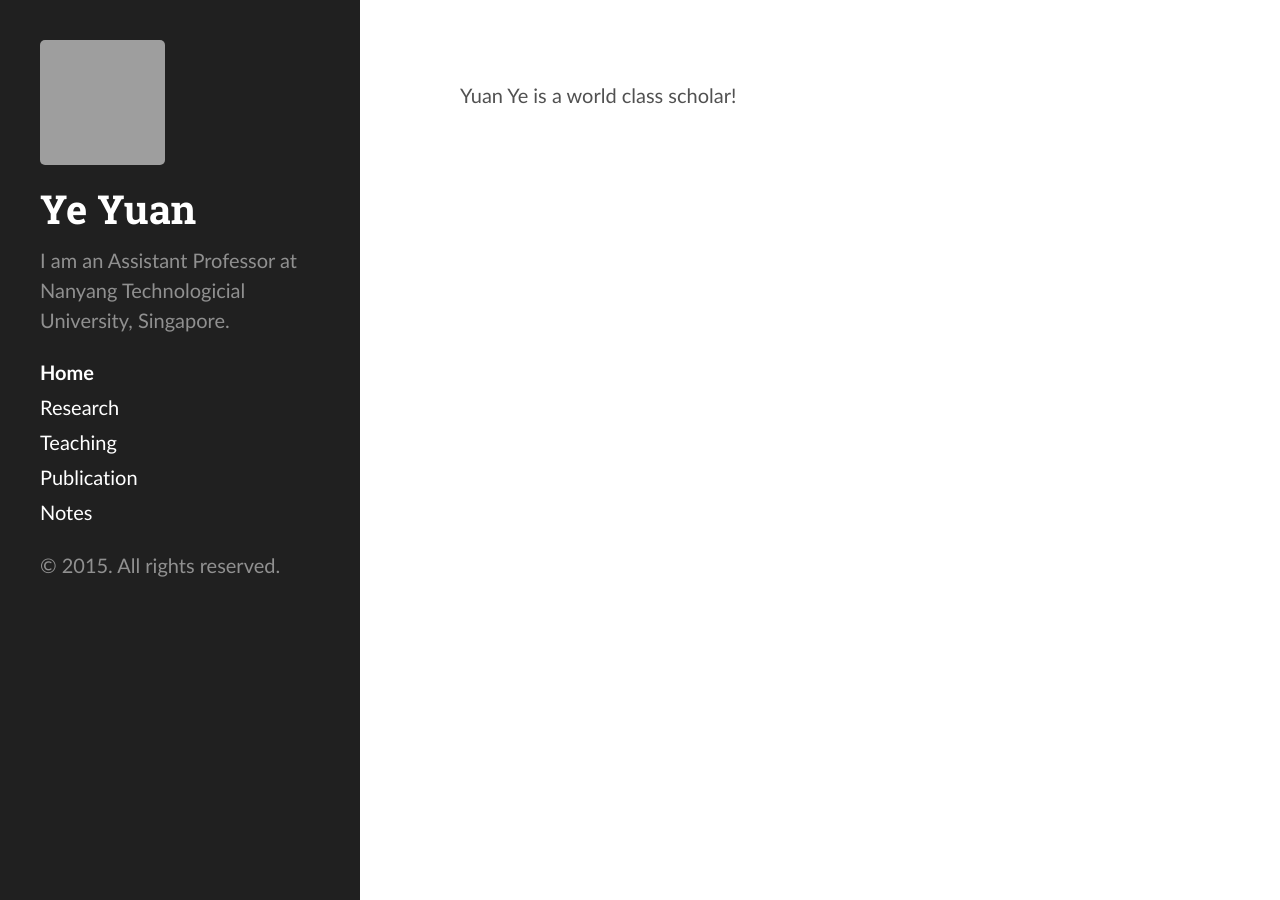
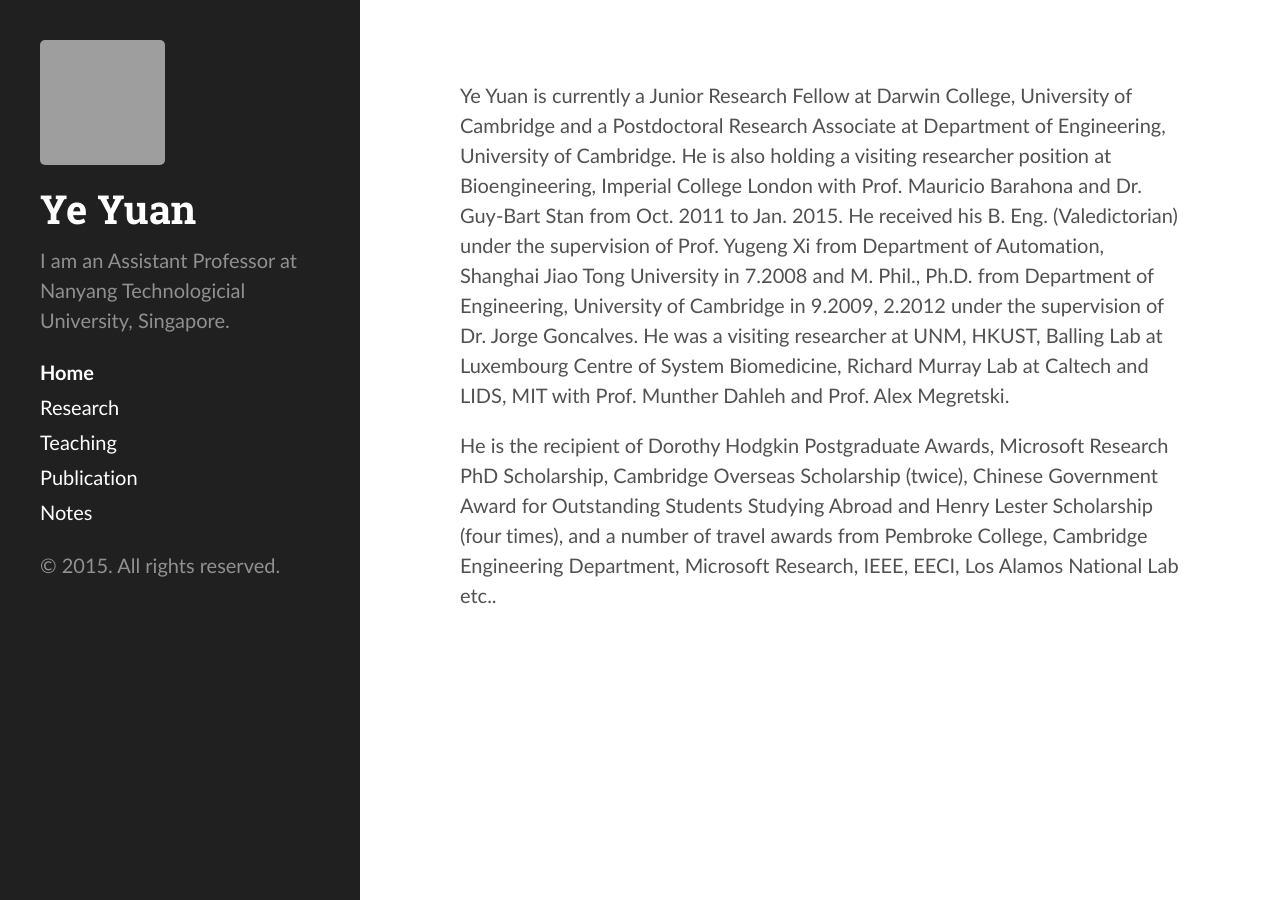
Before and after one commit to yy311/yy311.github.io, a Jekyll site: the page built from index.md, in a window 1280 px wide. Built offline with Jekyll 4.4.1, drawn with Linux system fonts in a browser that asks for light colours; grey boxes are pictures that could not be loaded.

Commit message:
Update index.md

```diff
--- a/index.md
+++ b/index.md
@@ -3,4 +3,6 @@ layout: default
 title: Home
 ---
 
-Yuan Ye is a world class scholar!
+Ye Yuan is currently a Junior Research Fellow at Darwin College, University of Cambridge and a Postdoctoral Research Associate at Department of Engineering, University of Cambridge. He is also holding a visiting researcher position at Bioengineering, Imperial College London with Prof. Mauricio Barahona and Dr. Guy-Bart Stan from Oct. 2011 to Jan. 2015. He received his B. Eng. (Valedictorian) under the supervision of Prof. Yugeng Xi from Department of Automation, Shanghai Jiao Tong University in 7.2008 and M. Phil., Ph.D. from Department of Engineering, University of Cambridge in 9.2009, 2.2012 under the supervision of Dr. Jorge Goncalves. He was a visiting researcher at UNM, HKUST, Balling Lab at Luxembourg Centre of System Biomedicine, Richard Murray Lab at Caltech and LIDS, MIT with Prof. Munther Dahleh and Prof. Alex Megretski.
+
+He is the recipient of Dorothy Hodgkin Postgraduate Awards, Microsoft Research PhD Scholarship, Cambridge Overseas Scholarship (twice), Chinese Government Award for Outstanding Students Studying Abroad and Henry Lester Scholarship (four times), and a number of travel awards from Pembroke College, Cambridge Engineering Department, Microsoft Research, IEEE, EECI, Los Alamos National Lab etc..
```
